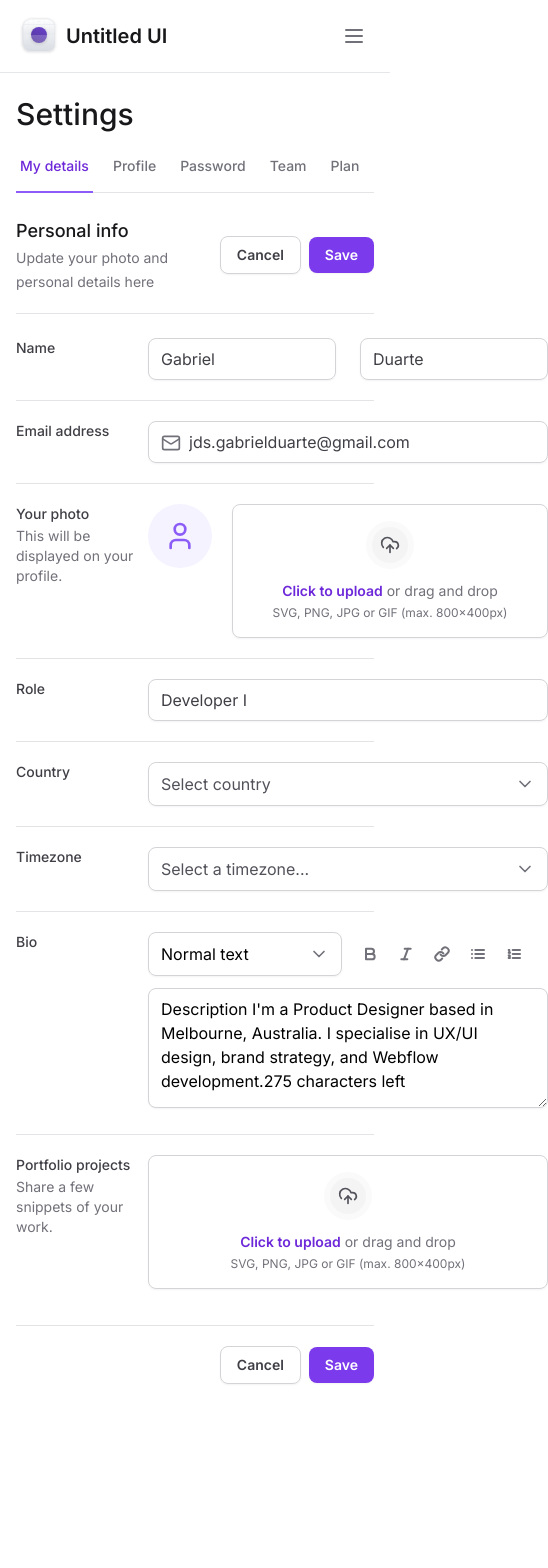
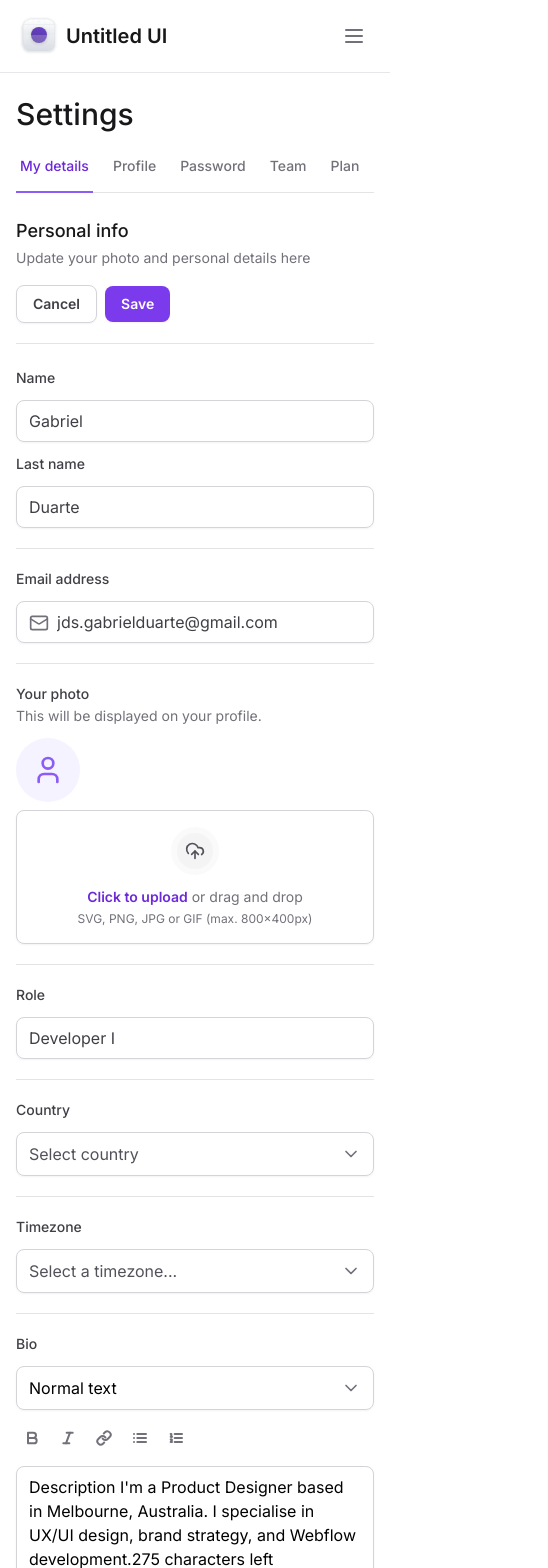
Before and after one commit to jdgabriel/masterclass-nextjs-tailwind, a Next.js app: page / in a window 390 px wide. Shown: the top 1568 px of the page, 548 px wide, since content can reach past the window. Before the commit the page ends 1432 px from the top, so only its background shows below. Built offline with nearby package versions, Linux system fonts and the light colour scheme.

Commit message:
create form responsive

```diff
--- a/src/app/page.tsx
+++ b/src/app/page.tsx
@@ -12,8 +12,9 @@
     <>
       <h1 className="text-3xl font-medium text-zinc-900">Settings</h1>
       <SettingsTab />
+
       <div className="mt-6 flex flex-col">
-        <div className="flex items-center justify-between border-b border-zinc-200 pb-5">
+        <div className="flex flex-col justify-between gap-4 border-b border-zinc-200 pb-5 lg:flex-row lg:items-center">
           <div className="space-y-2">
             <h2 className="text-lg font-medium text-zinc-900">Personal info</h2>
             <span className="text-sm text-zinc-500">
@@ -34,24 +35,30 @@
           id="form-settings"
           className="mt-6 flex w-full flex-col gap-5 divide-y divide-zinc-200"
         >
-          <div className="grid grid-cols-form gap-3">
+          <div className="flex flex-col gap-3 lg:grid lg:grid-cols-form">
             <label
               htmlFor="firstName"
               className="text-sm font-medium text-zinc-700"
             >
               Name
             </label>
-            <div className="grid grid-cols-2 gap-6">
+            <div className="flex flex-col gap-3 lg:grid lg:grid-cols-2 lg:gap-6">
               <Input.Root>
                 <Input.Control id="firstName" defaultValue="Gabriel" />
               </Input.Root>
+              <label
+                htmlFor="lastName"
+                className="text-sm font-medium text-zinc-700 lg:sr-only"
+              >
+                Last name
+              </label>
               <Input.Root>
                 <Input.Control id="lastName" defaultValue="Duarte" />
               </Input.Root>
             </div>
           </div>
 
-          <div className="grid grid-cols-form gap-3 pt-5">
+          <div className="flex flex-col gap-3 pt-5 lg:grid lg:grid-cols-form">
             <label
               htmlFor="email"
               className="text-sm font-medium text-zinc-700"
@@ -70,7 +77,7 @@
             </Input.Root>
           </div>
 
-          <div className="grid grid-cols-form gap-3 pt-5">
+          <div className="flex flex-col gap-3 pt-5 lg:grid lg:grid-cols-form">
             <label
               htmlFor="photo"
               className="gap-2 text-sm font-medium text-zinc-700"
@@ -80,14 +87,14 @@
                 This will be displayed on your profile.
               </span>
             </label>
-            <InputFile.Root className="flex items-start gap-5">
+            <InputFile.Root className="flex flex-col gap-2 lg:flex-row lg:items-start lg:gap-5">
               <InputFile.Preview />
               <InputFile.Trigger />
               <InputFile.Control />
             </InputFile.Root>
           </div>
 
-          <div className="grid grid-cols-form gap-3 pt-5">
+          <div className="flex flex-col gap-3 pt-5 lg:grid lg:grid-cols-form">
             <label htmlFor="role" className="text-sm font-medium text-zinc-700">
               Role
             </label>
@@ -96,7 +103,7 @@
             </Input.Root>
           </div>
 
-          <div className="grid grid-cols-form gap-3 pt-5">
+          <div className="flex flex-col gap-3 pt-5 lg:grid lg:grid-cols-form">
             <label
               htmlFor="country"
               className="text-sm font-medium text-zinc-700"
@@ -109,7 +116,7 @@
             </Select>
           </div>
 
-          <div className="grid grid-cols-form gap-3 pt-5">
+          <div className="flex flex-col gap-3 pt-5 lg:grid lg:grid-cols-form">
             <label
               htmlFor="timezone"
               className="text-sm font-medium text-zinc-700"
@@ -125,12 +132,12 @@
             </Select>
           </div>
 
-          <div className="grid grid-cols-form gap-3 pt-5">
+          <div className="flex flex-col gap-3 pt-5 lg:grid lg:grid-cols-form">
             <label htmlFor="bio" className="text-sm font-medium text-zinc-700">
               Bio
             </label>
             <div className="space-y-3">
-              <div className="grid grid-cols-2 gap-3">
+              <div className="flex flex-col gap-3 lg:grid lg:grid-cols-2">
                 <Select defaultValue="normal" placeholder="">
                   <SelectItem value="normal" text="Normal text" />
                   <SelectItem value="h1" text="Heading 1" />
@@ -165,7 +172,7 @@
             </div>
           </div>
 
-          <div className="grid grid-cols-form gap-3 pt-5">
+          <div className="flex flex-col gap-3 pt-5 lg:grid lg:grid-cols-form">
             <label
               htmlFor="portfolio"
               className="gap-3 text-sm font-medium text-zinc-700"
--- a/src/components/Sidebar/index.tsx
+++ b/src/components/Sidebar/index.tsx
@@ -12,7 +12,7 @@
 
 export function Sidebar() {
   return (
-    <Collapsible.Root className="fixed left-0 right-0 top-0 z-20 flex flex-col gap-6 border-b bg-white p-4 data-[state=open]:bottom-0 data-[state=open]:h-screen lg:relative lg:w-80  lg:border-r lg:border-zinc-200 lg:px-5 lg:py-8 lg:data-[state=closed]:bottom-0 lg:data-[state=closed]:h-screen">
+    <Collapsible.Root className="fixed left-0 right-0 top-0 z-20 flex flex-col gap-6 border-b bg-white p-4 data-[state=open]:bottom-0 data-[state=open]:h-screen lg:relative lg:w-80 lg:border-r lg:border-zinc-200 lg:px-5 lg:py-8 lg:data-[state=closed]:bottom-0 lg:data-[state=closed]:h-screen">
       <div className="flex items-center justify-between">
         <Logo />
         <Collapsible.Trigger asChild className="lg:hidden">
```
